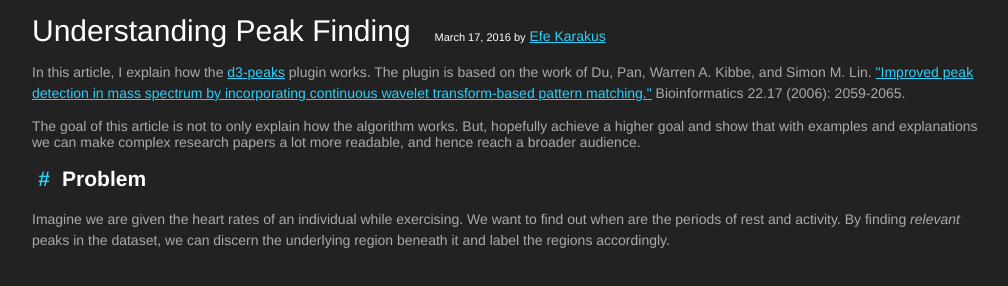
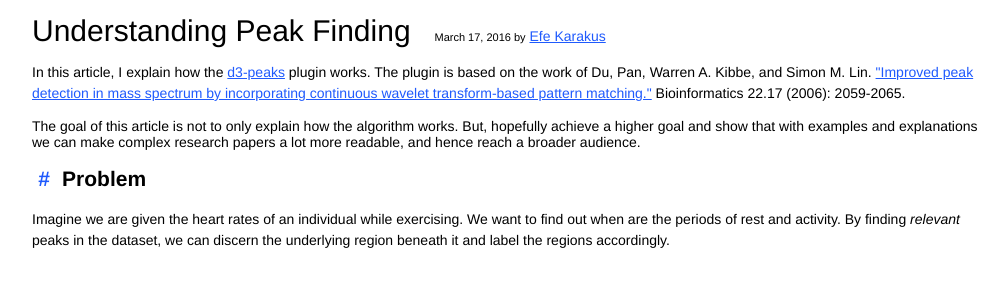
Before and after one commit to cinvoke/d3-peaks, a plain HTML site: page index.html in a window 1280 px wide. Shown: the whole page, without its empty margins (128-1136 px from the left). Drawn offline with Linux system fonts and the light colour scheme.

Commit message:
change to white background

```diff
--- a/styles/d3-peaks.css
+++ b/styles/d3-peaks.css
@@ -1,8 +1,6 @@
 body {
-  background: #222222;
   font-family: "Helvetica Neue", Helvetica, Arial, sans-serif;
   font-weight: 400;
-  color: #aaa;
   margin: 1em auto 4em auto;
   max-width: 960px;
   font-size: 14px;
@@ -27,9 +25,6 @@ body {
     width: 768px;
   }
 }
-.header {
-  color: #fff;
-}
 .header h1 {
   font-weight: 400;
   font-size: 30px;
@@ -43,14 +38,13 @@ body {
   font-size: 11px;
 }
 a {
-  color: #2BD0FB;
+  color: #1F5AFD;
 }
 h2 {
-  color: #fff;
   text-rendering: optimizeLegibility;
 }
 h2 a {
-  color: #2BD0FB;
+  color: #1F5AFD;
   right: 100%;
   padding: 0 .3em;
   text-decoration: none;
--- a/styles/main.less
+++ b/styles/main.less
@@ -1,8 +1,6 @@
 body {
-  background: #222222;
   font-family: "Helvetica Neue", Helvetica, Arial, sans-serif;
   font-weight: 400;
-  color: #aaa;
   margin: 1em auto 4em auto;
   max-width: 960px;
   font-size: 14px;
@@ -23,7 +21,6 @@ body {
 }
 
 .header {
-  color: #fff;
   h1 {
     font-weight: 400;
     font-size: 30px;
@@ -39,12 +36,12 @@ body {
 }
 
 a {
-  color: #2BD0FB;
+  color: #1F5AFD;
 }
 
 h2 {
   a {
-    color: #2BD0FB;
+    color: #1F5AFD;
     right: 100%;
     padding: 0 .3em;
     text-decoration: none;
@@ -52,7 +49,6 @@ h2 {
   a:hover {
     text-decoration: underline;
   }
-  color: #fff;
   text-rendering: optimizeLegibility;
 }
 
```
